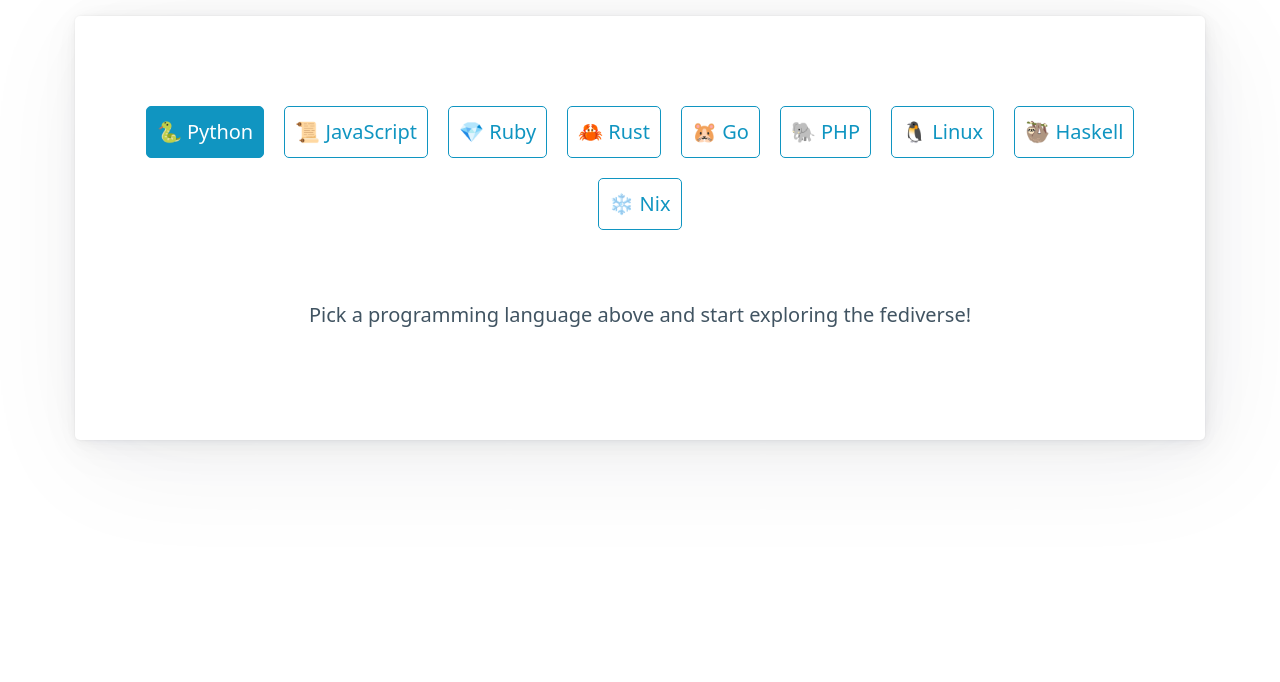
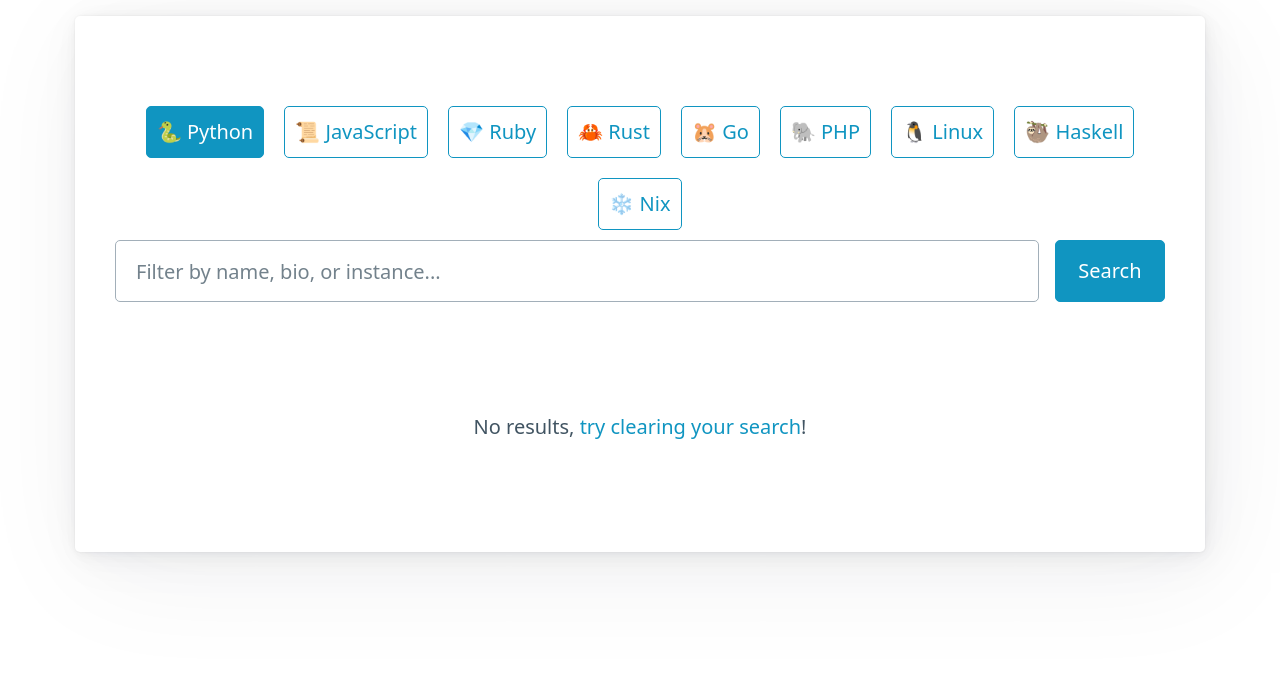
Before and after one commit to anze3db/fedidevs, a Django app: page / in a window 1280 px wide. Shown: the part 444-1126 px from the top of the page. Before the commit the page ends 899 px from the top, so only its background shows below. Run offline with Django 4.2, Linux system fonts and the light colour scheme; some libraries are stand-ins or nearby versions.

Commit message:
Search bar

```diff
--- a/accounts/templates/index.html
+++ b/accounts/templates/index.html
@@ -34,17 +34,31 @@
     </p>
   </header>
   <article>
-    <nav style="padding-bottom: 60px;">
+    <nav>
       <ul style="flex-wrap: wrap; justify-content: center;">
         {% for language in languages %}
           <li>
-            <a href="{% url "index" language.code %}"
+            <a href="{% url "index" language.code %}?q={{ query }}"
                class="{% if selected_lang.code != language.code %}outline{% endif %} "
                role="button">{{ language.emoji }} {{ language.name }}</a>
           </li>
         {% endfor %}
       </ul>
     </nav>
+    <form method="GET" action="{% url 'index' selected_lang.code %}">
+      <div style="padding-bottom: 60px;">
+        <div style="display:flex; gap: 16px;">
+          <input type="text"
+                 name="q"
+                 placeholder="Filter by name, bio, or instance..."
+                 value="{{ query }}"/>
+          {% if query %}
+            <a style="margin: 16px 0px;" href="{% url 'index' selected_lang.code %}">Clear</a>
+          {% endif %}
+          <input style="width:120px;" type="submit" value="Search" />
+        </div>
+      </div>
+    </form>
     {% if accounts %}
       <figure>
         <table role="grid">
@@ -95,7 +109,9 @@
         </p>
       </footer>
     {% else %}
-      <p style="text-align:center;">Pick a programming language above and start exploring the fediverse!</p>
+      <p style="text-align:center;">
+        No results, <a href="{% url "index" selected_lang.code %}">try clearing your search</a>!
+      </p>
     {% endif %}
   </article>
 {% endblock %}
--- a/accounts/views.py
+++ b/accounts/views.py
@@ -1,4 +1,5 @@
 from django.core.paginator import Paginator
+from django.db.models import Q
 from django.shortcuts import render
 
 from .models import LANGUAGES, Account
@@ -7,12 +8,19 @@
 def index(request, lang: str | None = None):
     langs_map = {l.code: l for l in LANGUAGES}
     selected_lang = langs_map.get(lang) or LANGUAGES[0]
-    if not selected_lang:
-        accounts = Account.objects.none()
-    else:
-        accounts = Account.objects.filter(
-            accountlookup__language=selected_lang.code
-        ).order_by("-followers_count")
+    search_query = Q()
+    if selected_lang:
+        search_query = Q(accountlookup__language=selected_lang.code)
+
+    query = request.GET.get("q", "")
+    if query:
+        search_query &= (
+            Q(note__icontains=query)
+            | Q(display_name__icontains=query)
+            | Q(url__icontains=query)
+        )
+
+    accounts = Account.objects.filter(search_query).order_by("-followers_count")
     paginator = Paginator(accounts, 25)
     page_number = request.GET.get("page")
     page_obj = paginator.get_page(page_number)
@@ -24,6 +32,7 @@
             "accounts": page_obj,
             "selected_lang": selected_lang,
             "languages": LANGUAGES,
+            "query": query,
             "adjectives": [
                 "great",
                 "awesome",
```
